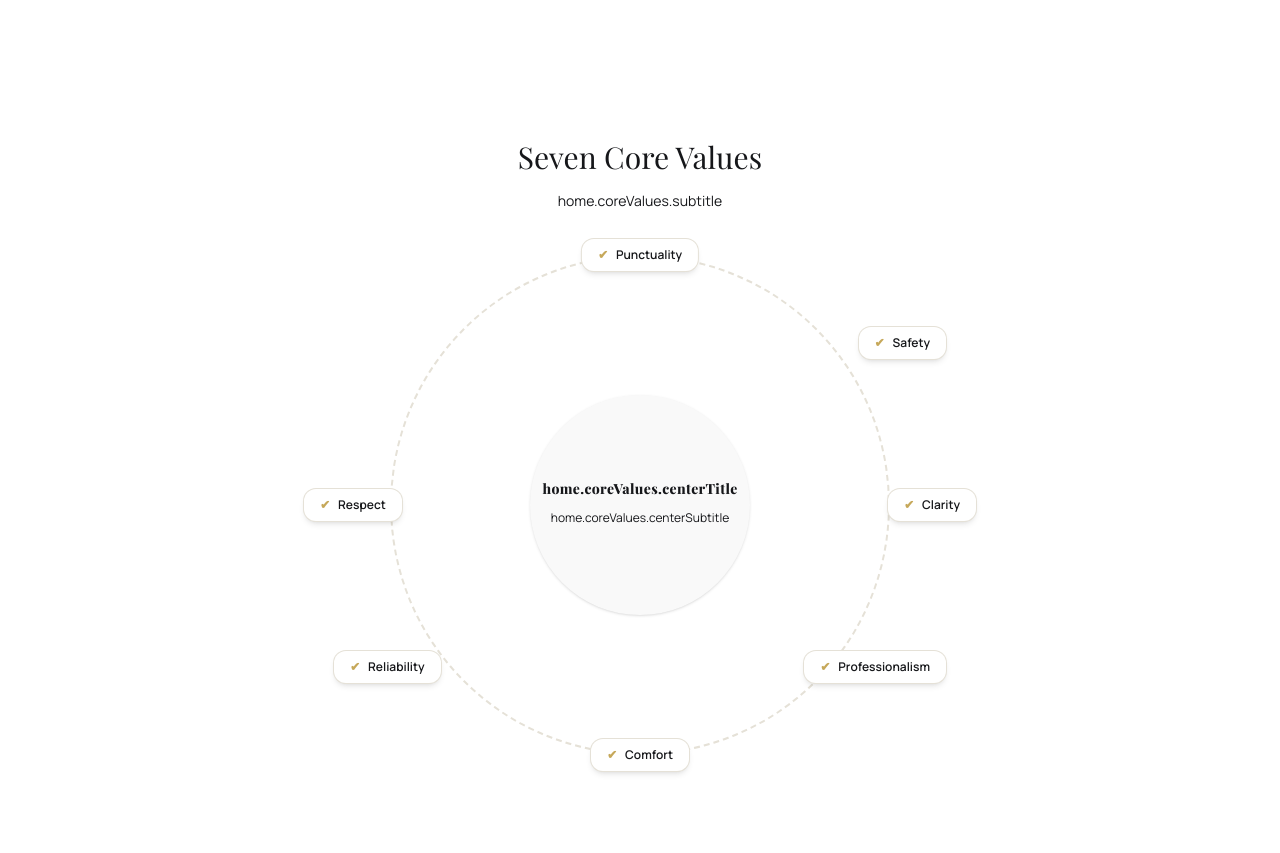
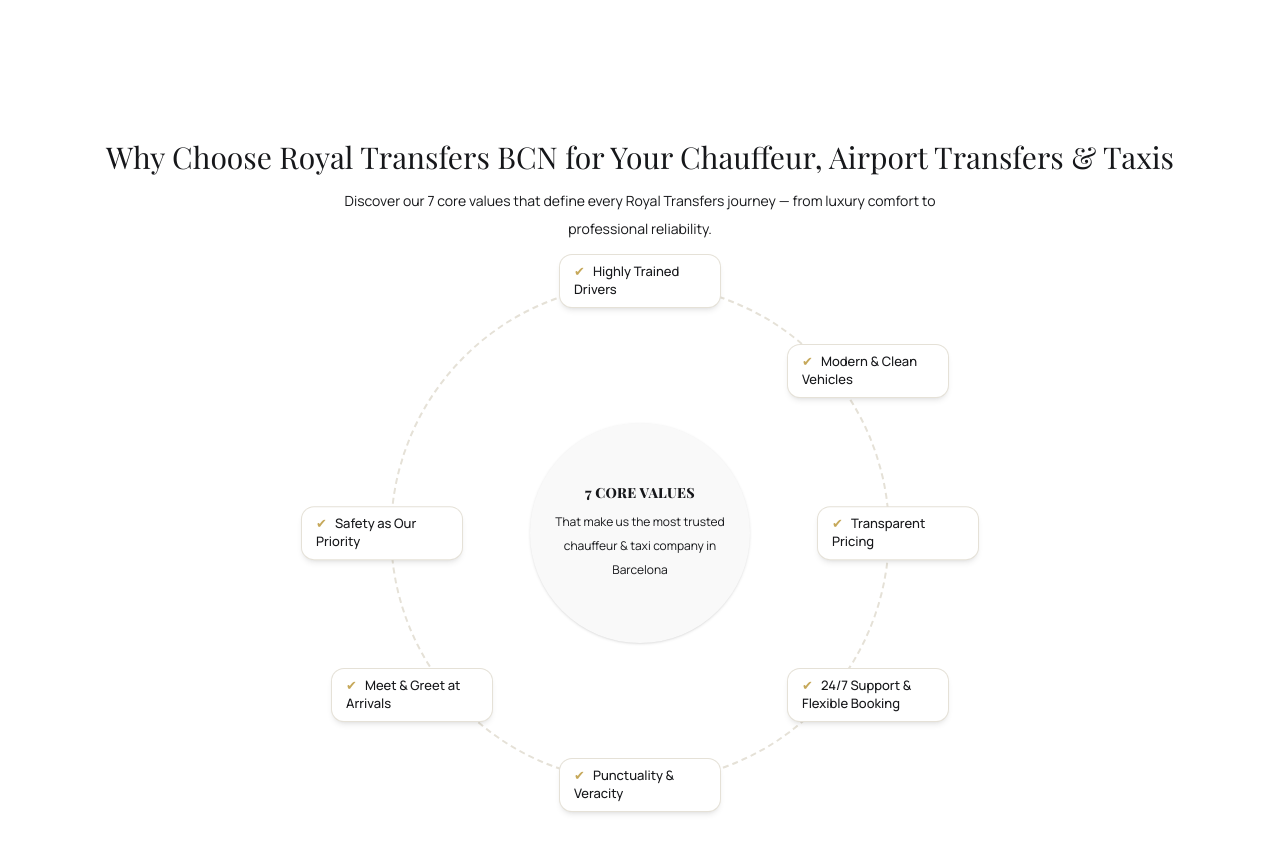
Before and after one commit to insidedopamineacademy-cmd/royaltaxibcn, a Next.js app: page /en in a window 1280 px wide. Shown: the part 2580-3433 px from the top of the page. Built offline with nearby package versions, Linux system fonts and the light colour scheme; a web font is replaced by a local one.

Commit message:
Homepage contrast fix + translations update

```diff
--- a/messages/en.json
+++ b/messages/en.json
@@ -86,16 +86,19 @@
       }
     },
     "coreValues": {
-      "title": "Seven Core Values",
-      "center": "Premium Taxi Standards",
+      "title": "Why Choose Royal Transfers BCN for Your Chauffeur, Airport Transfers & Taxis",
+      "subtitle": "Discover our 7 core values that define every Royal Transfers journey — from luxury comfort to professional reliability.",
+      "centerTitle": "7 CORE VALUES",
+      "centerTitleMobile": "Premium Taxi Standards",
+      "centerSubtitle": "That make us the most trusted chauffeur & taxi company in Barcelona",
       "items": {
-        "one": "Punctuality",
-        "two": "Safety",
-        "three": "Clarity",
-        "four": "Professionalism",
-        "five": "Comfort",
-        "six": "Reliability",
-        "seven": "Respect"
+        "one": "Highly Trained Drivers",
+        "two": "Modern & Clean Vehicles",
+        "three": "Transparent Pricing",
+        "four": "24/7 Support & Flexible Booking",
+        "five": "Punctuality & Veracity",
+        "six": "Meet & Greet at Arrivals",
+        "seven": "Safety as Our Priority"
       }
     },
     "serviceAreas": {
--- a/messages/es.json
+++ b/messages/es.json
@@ -86,16 +86,19 @@
       }
     },
     "coreValues": {
-      "title": "Siete Valores Clave",
-      "center": "Estándares Premium de Taxi",
+      "title": "7 Valores Clave",
+      "subtitle": "Que hacen de nosotros el servicio de taxi y traslados más fiable en Barcelona",
+      "centerTitle": "7 VALORES\nCLAVE",
+      "centerTitleMobile": "7 VALORES CLAVE",
+      "centerSubtitle": "Que definen cada trayecto con Royal Taxi Barcelona",
       "items": {
-        "one": "Puntualidad",
-        "two": "Seguridad",
-        "three": "Claridad",
-        "four": "Profesionalidad",
-        "five": "Comodidad",
-        "six": "Fiabilidad",
-        "seven": "Respeto"
+        "one": "Conductores altamente formados",
+        "two": "Vehículos modernos y limpios",
+        "three": "Precios transparentes",
+        "four": "Soporte 24/7 y reservas flexibles",
+        "five": "Puntualidad y seriedad",
+        "six": "Meet & Greet en llegadas",
+        "seven": "Seguridad como prioridad"
       }
     },
     "serviceAreas": {
--- a/src/app/[locale]/page.tsx
+++ b/src/app/[locale]/page.tsx
@@ -179,9 +179,9 @@
         </div>
       </SectionContainer>
 
-      <SectionContainer className="bg-[#0f0f0f]" id="why" containerClassName="max-w-7xl">
+      <SectionContainer className="bg-[#0f0f0f] text-white" id="why" containerClassName="max-w-7xl">
         <h2 className="text-2xl text-white md:text-3xl">{t("whyChoose.title")}</h2>
-        <p className="mt-4 max-w-prose leading-7 text-gray-300">{t("whyChoose.intro")}</p>
+        <p className="mt-4 max-w-prose leading-7 text-white/80">{t("whyChoose.intro")}</p>
         <div className="mt-8 grid grid-cols-1 gap-4 md:grid-cols-2 lg:grid-cols-4">
           {whyChooseFeatures.map((feature) => (
             <article
@@ -264,37 +264,55 @@
           {t("coreValues.subtitle")}
         </p>
 
-        {/* Desktop diagram */}
+        {/* Desktop diagram (matches original HTML) */}
         <div className="relative mx-auto mt-10 hidden h-[500px] w-[500px] items-center justify-center rounded-full border-2 border-dashed border-[var(--color-border)] md:flex">
-          <div className="absolute left-1/2 top-1/2 flex h-[220px] w-[220px] -translate-x-1/2 -translate-y-1/2 flex-col items-center justify-center rounded-full bg-[#f9f9f9] px-6 text-center shadow-sm">
+          <div className="absolute flex h-[220px] w-[220px] flex-col items-center justify-center rounded-full bg-[#f9f9f9] px-6 text-center shadow-sm">
             <h3 className="text-sm font-extrabold tracking-wide text-[var(--color-gold)]">{t("coreValues.centerTitle")}</h3>
-            <p className="mt-2 text-xs leading-6 text-[var(--color-muted)]">{t("coreValues.centerSubtitle")}</p>
+            <p className="mt-2 text-xs leading-6 text-[var(--color-ink)]/80">{t("coreValues.centerSubtitle")}</p>
           </div>
 
-          {coreValues.map((value, index) => (
-            <div
-              key={value}
-              className={`absolute max-w-[180px] rounded-xl bg-white px-4 py-2 text-xs font-semibold text-[var(--color-ink)] shadow-md ring-1 ring-[var(--color-border)] ${valuePositions[index]}`}
-            >
-              <span className="mr-2 text-[var(--color-gold)]">✔</span>
-              {value}
-            </div>
-          ))}
+          {coreValues.map((value, index) => {
+            const positions = [
+              "top-[-30px] left-1/2 -translate-x-1/2",
+              "top-[60px] right-[-60px]",
+              "top-1/2 right-[-90px] -translate-y-1/2",
+              "bottom-[60px] right-[-60px]",
+              "bottom-[-30px] left-1/2 -translate-x-1/2",
+              "bottom-[60px] left-[-60px]",
+              "top-1/2 left-[-90px] -translate-y-1/2",
+            ];
+
+            return (
+              <div
+                key={value}
+                className={`absolute w-[160px] rounded-xl bg-white px-3.5 py-2 text-[13px] font-medium leading-snug text-[var(--color-ink)] shadow-md ring-1 ring-[var(--color-border)] ${positions[index]}`}
+              >
+                <span className="mr-2 text-[var(--color-gold)]">✔</span>
+                {value}
+              </div>
+            );
+          })}
         </div>
 
-        {/* Mobile fallback */}
-        <div className="mt-8 grid grid-cols-1 gap-3 md:hidden">
+        {/* Mobile / small screens: clean stacked fallback */}
+        <div className="mx-auto mt-8 max-w-xl space-y-3 md:hidden">
           <div className="rounded-2xl border border-[var(--color-border)] bg-[#f9f9f9] px-5 py-4 text-center">
             <p className="text-xs font-extrabold tracking-wide text-[var(--color-gold)]">{t("coreValues.centerTitle")}</p>
             <p className="mt-2 text-sm font-semibold text-[var(--color-ink)]">{t("coreValues.centerTitleMobile")}</p>
             <p className="mt-2 text-sm leading-7 text-[var(--color-muted)]">{t("coreValues.centerSubtitle")}</p>
           </div>
-          {coreValues.map((value) => (
-            <div key={value} className="rounded-xl border border-[var(--color-border)] bg-white px-4 py-3 text-sm font-medium text-[var(--color-ink)] shadow-sm">
-              <span className="mr-2 text-[var(--color-gold)]">✔</span>
-              {value}
-            </div>
-          ))}
+
+          <div className="grid grid-cols-1 gap-3">
+            {coreValues.map((value) => (
+              <div
+                key={value}
+                className="rounded-xl border border-[var(--color-border)] bg-white px-4 py-3 text-sm font-medium text-[var(--color-ink)] shadow-sm"
+              >
+                <span className="mr-2 text-[var(--color-gold)]">✔</span>
+                {value}
+              </div>
+            ))}
+          </div>
         </div>
       </SectionContainer>
 
@@ -309,9 +327,9 @@
         </div>
       </SectionContainer>
 
-      <SectionContainer className="bg-[#0f0f0f]" id="contact" containerClassName="max-w-5xl text-center">
+      <SectionContainer className="bg-[#0f0f0f] text-white" id="contact" containerClassName="max-w-5xl text-center">
         <h2 className="text-2xl text-white md:text-3xl">{t("closing.title")}</h2>
-        <p className="mx-auto mt-4 max-w-prose leading-7 text-gray-300">{t("closing.paragraph")}</p>
+        <p className="mx-auto mt-4 max-w-prose leading-7 text-white/80">{t("closing.paragraph")}</p>
         <div className="mt-8 flex justify-center">
           <Button href={whatsappHref} variant="whatsapp" target="_blank" rel="noopener noreferrer" className="h-12 px-8">
             {t("closing.cta")}
```
